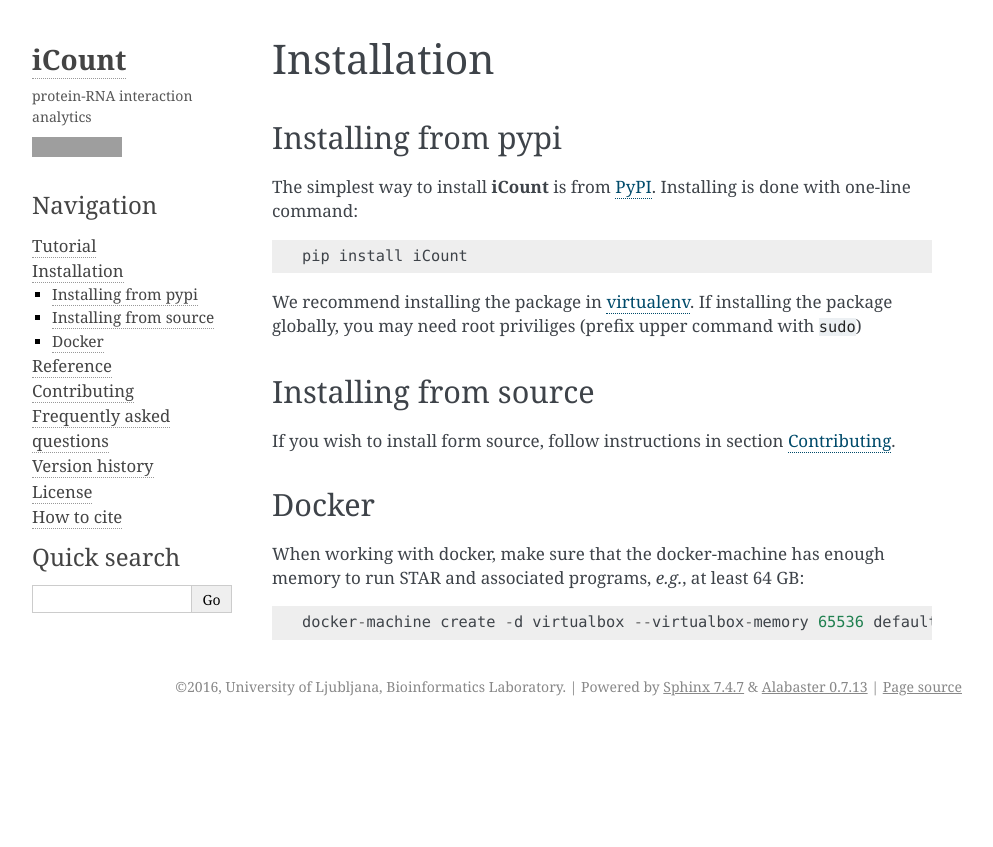
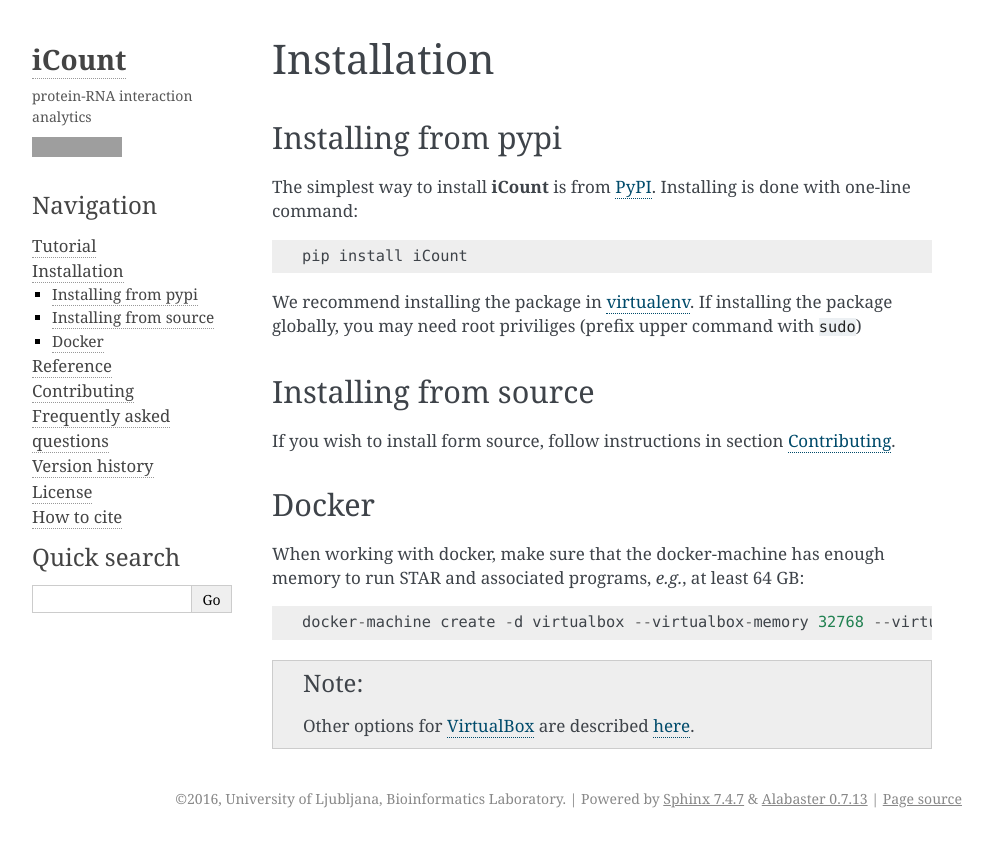
Before and after one commit to tomazc/iCount, a Sphinx documentation site: the page built from docs/source/installation.rst, in a window 1280 px wide. Shown: the top 847 px of the page, without its empty margins (148-1141 px from the left). Built offline with Sphinx 7.4.7, drawn with Linux system fonts in a browser that asks for light colours; grey boxes are pictures that could not be loaded.

Commit message:
doc: Add docs on docker, virtualbox, contrib, include liblzma-dev and libbz2-dev

```diff
--- a/docs/source/installation.rst
+++ b/docs/source/installation.rst
@@ -34,4 +34,13 @@
 When working with docker, make sure that the docker-machine has enough memory to run STAR and
 associated programs, *e.g.*, at least 64 GB::
 
-    docker-machine create -d virtualbox --virtualbox-memory 65536 default
+    docker-machine create -d virtualbox --virtualbox-memory 32768 --virtualbox-disk-size "46080" default
+
+.. note::
+    Other options for `VirtualBox`_ are described `here`_.
+
+.. _`VirtualBox`:
+    https://www.virtualbox.org/
+
+.. _`here`:
+    https://docs.docker.com/machine/drivers/virtualbox/
```
Also changed, not shown: docs/source/contributing.rst (+13 -2 lines), 1 other file.
